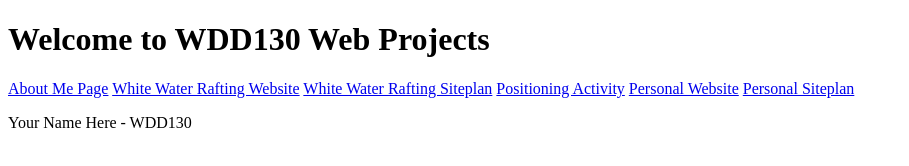
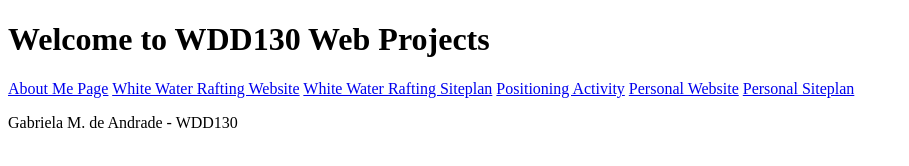
Before and after one commit to Gabrielamandrade/wdd130, a plain HTML site: page index.html in a window 1280 px wide. Shown: the whole page, without its empty margins (0-909 px from the left). Drawn offline with Linux system fonts and the light colour scheme.

Commit message:
Name added

```diff
--- a/index.html
+++ b/index.html
@@ -16,6 +16,6 @@
   <a href="#">Personal Website</a>
   <a href="#">Personal Siteplan</a>
 </nav>
-<p>Your Name Here - WDD130</p>
+<p>Gabriela M. de Andrade - WDD130</p>
 </body>
 </html>
```
